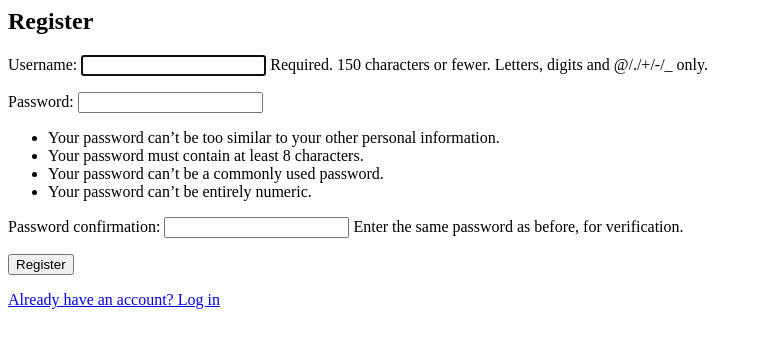
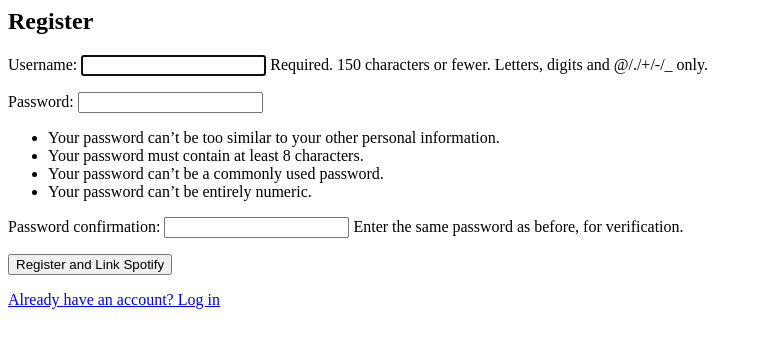
Before and after one commit to chokyler01/SpotifyWrapper, a Django app: page /register/ in a window 1280 px wide. Shown: the top 348 px of the page, without its empty margins (0-762 px from the left). Run offline with Django 5.2, Linux system fonts and the light colour scheme.

Commit message:
Authentication fix
Got rid of the login with spotify option and changed the registeration section so that you link the spotify account only when you register. The login should be done with our built in authentication method.

```diff
--- a/SpotifyWrapper/settings.py
+++ b/SpotifyWrapper/settings.py
@@ -123,4 +123,5 @@ LOGIN_REDIRECT_URL = 'view_wraps'
 LOGOUT_REDIRECT_URL = 'login'
 
 SPOTIFY_CLIENT_ID = 'e1c53cf948ff4cddaa379b88861b2714'
-SPOTIFY_REDIRECT_URI = 'http://127.0.0.1:8000/'
+SPOTIFY_CLIENT_SECRET = '5d13bd1a4a1c41e193d7546b4b9585b6'
+SPOTIFY_REDIRECT_URI = 'http://127.0.0.1:8000/callback'
--- a/Wrapped/templates/login.html
+++ b/Wrapped/templates/login.html
@@ -4,7 +4,4 @@
     {{ form.as_p }}
     <button type="submit">Login</button>
 </form>
-<a href="{% url 'spotify_login' %}">
-    <button>Login with Spotify</button>
-</a>
 <a href="{% url 'register' %}">Don't have an account? Register here</a>
--- a/Wrapped/templates/register.html
+++ b/Wrapped/templates/register.html
@@ -2,6 +2,6 @@
 <form method="POST">
     {% csrf_token %}
     {{ form.as_p }}
-    <button type="submit">Register</button>
+    <button type="submit">Register and Link Spotify</button>
 </form>
 <a href="{% url 'login' %}">Already have an account? Log in</a>
--- a/Wrapped/urls.py
+++ b/Wrapped/urls.py
@@ -1,9 +1,8 @@
 from django.urls import path
 from . import views
 
-
 urlpatterns = [
-    path('', views.home_view, name='home'),  # Add this as the default home view
+    path('', views.home_view, name='home'),
     path('register/', views.register_view, name='register'),
     path('login/', views.login_view, name='login'),
     path('logout/', views.logout_view, name='logout'),
@@ -11,4 +10,5 @@ urlpatterns = [
     path('wraps/delete/<int:wrap_id>/', views.delete_wrap, name='delete_wrap'),
     path('delete_account/', views.delete_account, name='delete_account'),
     path('callback/', views.callback, name='callback'),
+    path('spotify/link/', views.spotify_link, name='spotify_link'),  # Spotify link route
 ]
--- a/Wrapped/views.py
+++ b/Wrapped/views.py
@@ -1,35 +1,30 @@
-from django.shortcuts import render
-
-# Create your views here.
 from django.shortcuts import render, redirect
-from django.contrib.auth import login, logout, authenticate
+from django.contrib.auth import login, logout
 from django.contrib.auth.forms import UserCreationForm, AuthenticationForm
 from django.contrib.auth.decorators import login_required
-from .models import SpotifyWrap
 from urllib.parse import urlencode
 import requests
+from .models import SpotifyWrap
+from django.conf import settings
 from .API_requests import fetch_spotify_data
-
-from django.conf import settings
-
 
 def home_view(request):
     return render(request, 'home.html')
 
-
 def register_view(request):
+    """Handle user registration and redirect to Spotify linking."""
     if request.method == 'POST':
         form = UserCreationForm(request.POST)
         if form.is_valid():
             user = form.save()
-            login(request, user)
-            return redirect('view_wraps')
+            login(request, user)  # Log the user in after registration
+            return redirect('spotify_link')  # Redirect to Spotify link after registration
     else:
         form = UserCreationForm()
     return render(request, 'register.html', {'form': form})
 
-
 def login_view(request):
+    """Handle user login."""
     if request.method == 'POST':
         form = AuthenticationForm(data=request.POST)
         if form.is_valid():
@@ -40,82 +35,70 @@ def login_view(request):
         form = AuthenticationForm()
     return render(request, 'login.html', {'form': form})
 
-
 def logout_view(request):
+    """Handle user logout."""
     if request.method == 'POST':
         logout(request)
         return redirect('login')
 
-
 @login_required
 def view_wraps(request):
-    # Retrieve the access token from session
-    access_token = request.session.get('access_token')
-
-    if not access_token:
-        # Redirect to Spotify login if token is missing
-        return redirect('spotify_login')
+    """View user's Spotify data after linking their account."""
+    try:
+        spotify_token = request.session.get('access_token')
+        if not spotify_token:
+            return redirect('spotify_link')
+    except SpotifyWrap.DoesNotExist:
+        return redirect('spotify_link')  # Redirect to Spotify link if account not linked
 
     # Spotify API URLs for top tracks and top artists
     top_tracks_url = 'https://api.spotify.com/v1/me/top/tracks'
     top_artists_url = 'https://api.spotify.com/v1/me/top/artists'
 
     # Fetch top tracks and top artists using the access token from the session
-    top_tracks_data = fetch_spotify_data(top_tracks_url, access_token)
-    top_artists_data = fetch_spotify_data(top_artists_url, access_token)
+    top_tracks_data = fetch_spotify_data(top_tracks_url, spotify_token)
+    top_artists_data = fetch_spotify_data(top_artists_url, spotify_token)
 
-    if 'error' in top_tracks_data:
-        top_tracks = None
-    else:
-        top_tracks = top_tracks_data.get('items', [])
+    # Handle error cases
+    top_tracks = top_tracks_data.get('items', []) if 'error' not in top_tracks_data else None
+    top_artists = top_artists_data.get('items', []) if 'error' not in top_artists_data else None
 
-    if 'error' in top_artists_data:
-        top_artists = None
-    else:
-        top_artists = top_artists_data.get('items', [])
-
-    # Pass the data to the template
-    return render(request, 'wraps.html', {
-        'top_tracks': top_tracks,
-        'top_artists': top_artists
-    })
-
+    return render(request, 'wraps.html', {'top_tracks': top_tracks, 'top_artists': top_artists})
 
 @login_required
 def delete_wrap(request, wrap_id):
+    """Allow user to delete their Spotify token (wrap)."""
     wrap = SpotifyWrap.objects.get(id=wrap_id, user=request.user)
     if wrap:
         wrap.delete()
     return redirect('view_wraps')
 
-
 @login_required
 def delete_account(request):
+    """Allow user to delete their account."""
     if request.method == 'POST':
         request.user.delete()
         return redirect('register')
     return render(request, 'delete_account.html')
 
-
 def spotify_login(request):
+    """Redirect user to Spotify for authentication."""
     auth_endpoint = "https://accounts.spotify.com/authorize"
-    client_id = 'e1c53cf948ff4cddaa379b88861b2714'
-    redirect_uri = 'http://127.0.0.1:8000/callback'
+    client_id = settings.SPOTIFY_CLIENT_ID
+    redirect_uri = settings.SPOTIFY_REDIRECT_URI
     scopes = ['user-top-read', 'user-follow-read', 'user-read-recently-played', 'streaming']
 
-    auth_url = f"{auth_endpoint}?{urlencode({'client_id': client_id, 'redirect_uri': redirect_uri, 'scope': ' '.join(scopes), 'response_type': 'code', 'show_dialog': 'true'})}"
-
+    auth_url = f"{auth_endpoint}?{urlencode({'client_id': client_id, 'redirect_uri': redirect_uri, 'scope': ' '.join(scopes), 'response_type': 'code'})}"
     return redirect(auth_url)
 
-
 def callback(request):
-    """ Handle the callback from Spotify and exchange code for access token """
+    """Handle Spotify callback and store tokens."""
     code = request.GET.get('code')
     if code:
         token_url = 'https://accounts.spotify.com/api/token'
-        redirect_uri = 'http://127.0.0.1:8000/callback'
-        client_id = 'e1c53cf948ff4cddaa379b88861b2714'
-        client_secret = '5d13bd1a4a1c41e193d7546b4b9585b6'
+        redirect_uri = settings.SPOTIFY_REDIRECT_URI
+        client_id = settings.SPOTIFY_CLIENT_ID
+        client_secret = settings.SPOTIFY_CLIENT_SECRET
 
         response = requests.post(token_url, data={
             'grant_type': 'authorization_code',
@@ -126,11 +109,18 @@ def callback(request):
         })
 
         token_data = response.json()
-        access_token = token_data['access_token']
-        refresh_token = token_data['refresh_token']
+        access_token = token_data.get('access_token')
+        refresh_token = token_data.get('refresh_token')
+        expires_in = token_data.get('expires_in')
 
         # Save tokens in the session (or store in the database if needed)
         request.session['access_token'] = access_token
         request.session['refresh_token'] = refresh_token
 
-        return redirect('view_wraps')
+        return redirect('view_wraps')  # After linking, redirect to view wraps
+
+@login_required
+def spotify_link(request):
+    """Redirect user to Spotify to link their account."""
+    # Redirect to Spotify authentication
+    return spotify_login(request)
```
Also changed, not shown: db.sqlite3.
